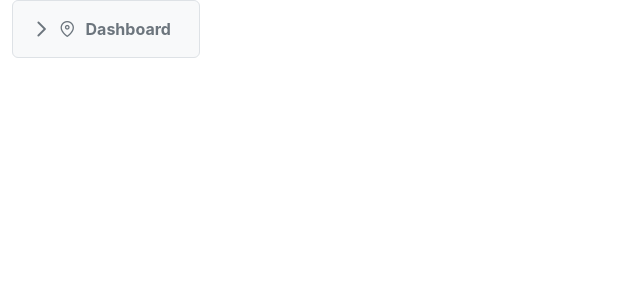
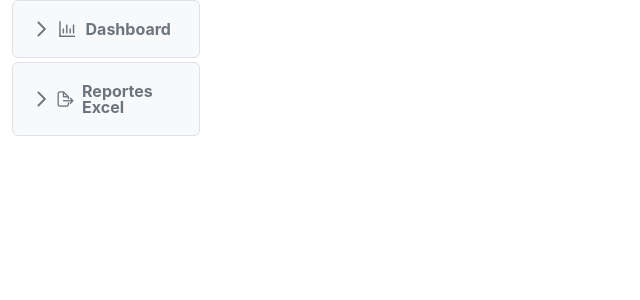
Before and after one commit to tecslab/axxonCustomizedDashboard, a React (Vite) app: page /dashboard in a window 1280 px wide. Shown: the top 300 px of the page, without its empty margins (0-640 px from the left). Built offline with nearby package versions, Linux system fonts and the light colour scheme.

Commit message:
reportes menu

```diff
--- a/src/components/menu.jsx
+++ b/src/components/menu.jsx
@@ -8,17 +8,31 @@ function Menu() {
   const items = [
     {
       label:'Dashboard',
-      icon:'pi pi-fw pi-map-marker',
+      icon:'pi pi-fw pi-chart-bar',
       items:[
         {
           label:'Visitantes',
-          icon:'pi pi-fw pi-filter',
+          icon:'pi pi-fw pi-users',
+          command: () => {
+            navigate("/dashboard/visitantes");
+          }
+        }
+      ]
+    },
+    {
+      label:'Reportes Excel',
+      icon:'pi pi-fw pi-file-export',
+      items:[
+        {
+          label:'Visitantes',
+          icon:'pi pi-fw pi-users',
           command: () => {
             navigate("/dashboard/visitantes");
           }
         }
       ]
     }
+
   ];
 
   return (
```
